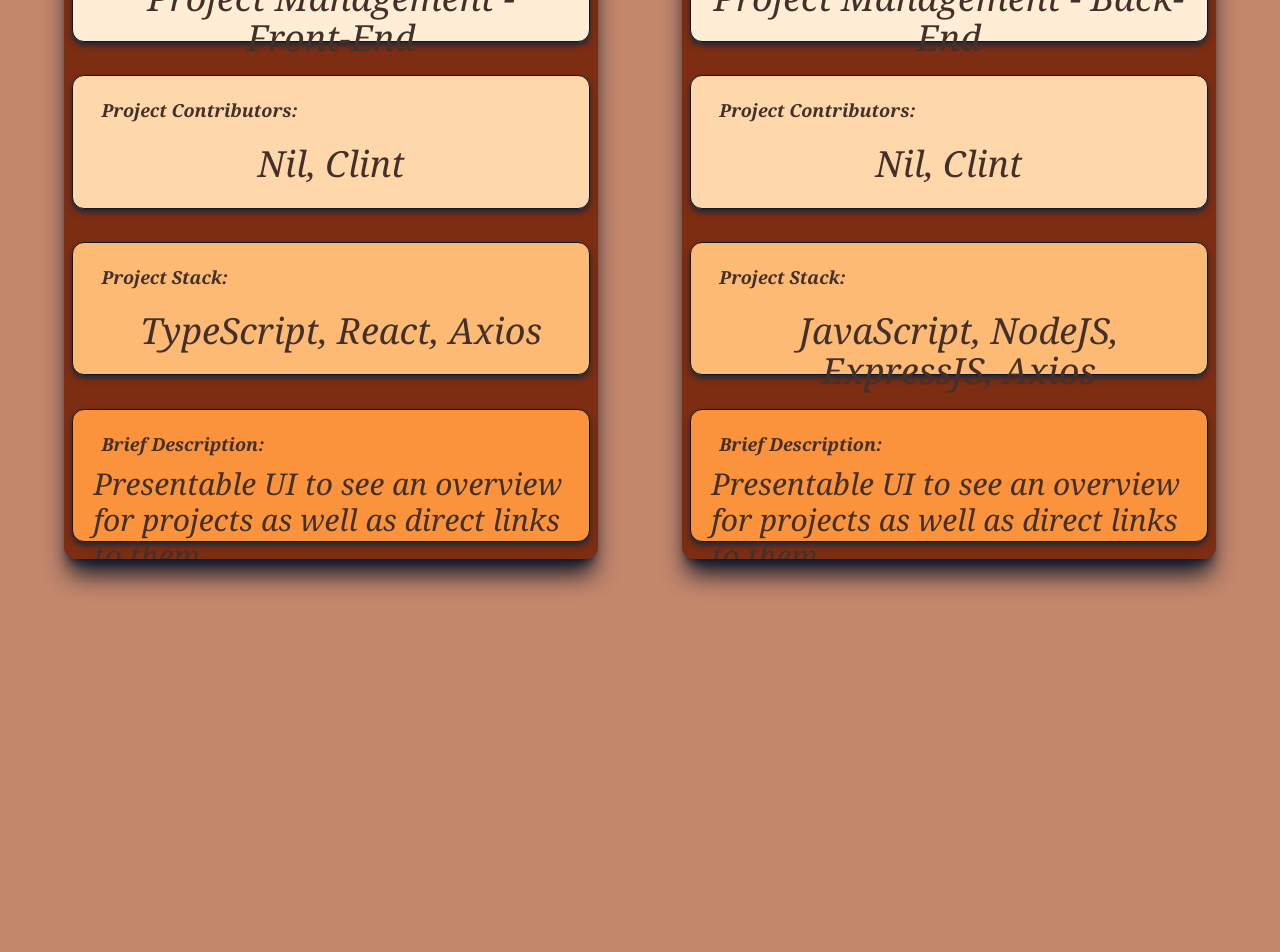
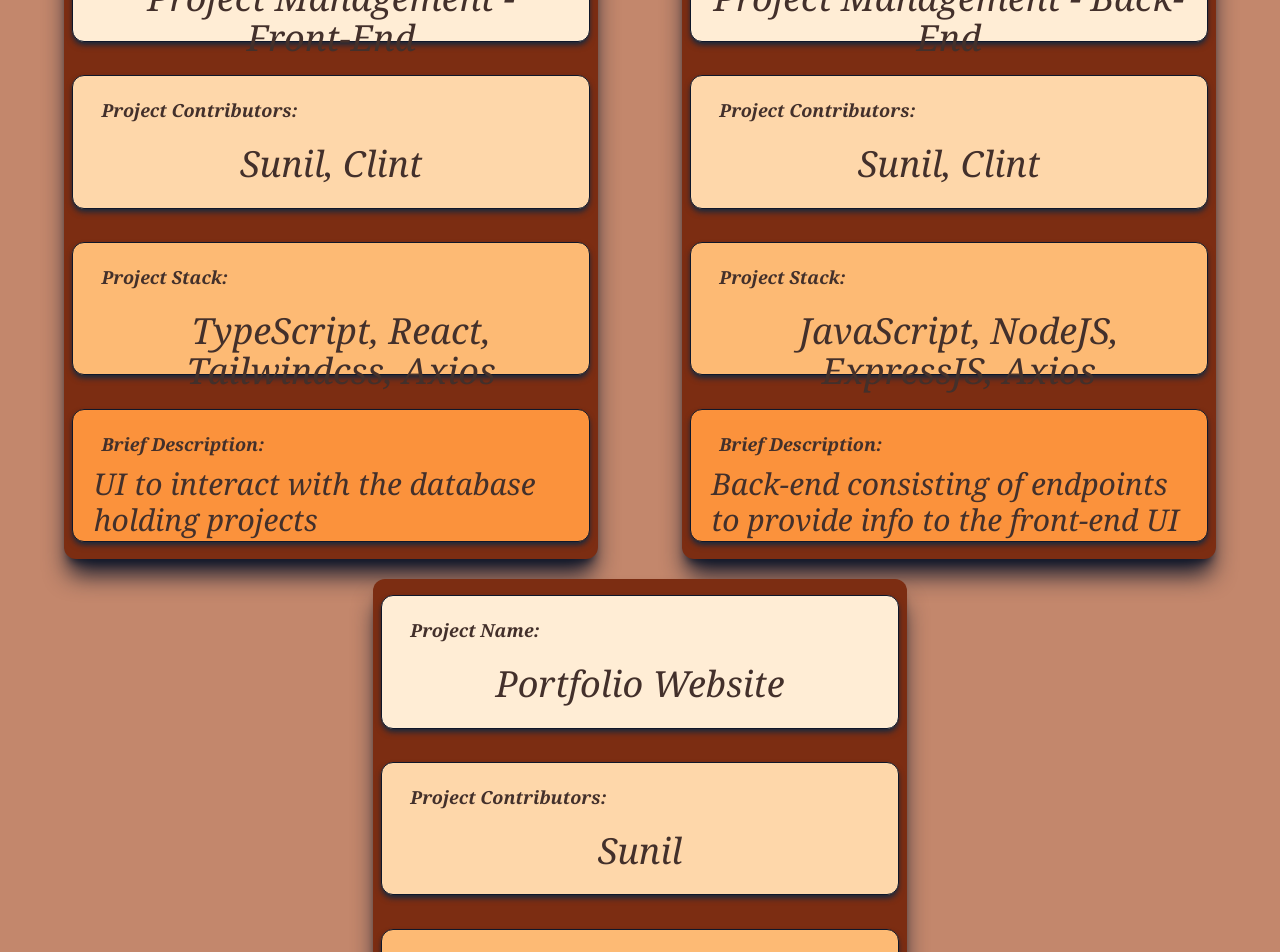
Before and after one commit to NilK15/NilK15.github.io, a React (Create React App) app: page / in a window 1280 px wide. Shown: the part 1060-2012 px from the top of the page. Before the commit the page ends 1752 px from the top, so only its background shows below. Built offline with nearby package versions, Linux system fonts and the light colour scheme.

Commit message:
added portfolio project

```diff
--- a/src/components/ProjectCard.tsx
+++ b/src/components/ProjectCard.tsx
@@ -3,7 +3,7 @@ import IProject from "../types/IProject"
 export const ProjectCard = (props: IProject) => {
     return(
             <div className="ProjectCard flex w-full h-full mx-5 lg:m-0 lg:w-5/12 lg:h-full hover:-translate-y-2 duration-200 hover:bg-orange-800 hover:border-2 hover:border-orange-200  border-black bg-orange-900  rounded-xl shadow-xl shadow-slate-900 overflow-hidden cursor-pointer whitespace-nowrap text-xl"
-            onClick={()=>{window.open(props.gitUrl)}}>
+            onClick={()=>{window.open(props.gitUrl[0])}}>
                 <div className="ProjectInfoDescContainer flex flex-col w-full " >
                     <div className="ProjectInformation flex flex-col text-3xl font-serif h-full items-center justify-around px-2 text-brown-300 ">
                         <div className="ProjectDescription flex flex-col w-full h-1/5 text-lg italic hover:-translate-y-2 duration-200 font-serif text-brown-900 mx-2 whitespace-normal bg-orange-100 rounded-xl shadow-md shadow-slate-800 border border-slate-900">
@@ -11,7 +11,7 @@ export const ProjectCard = (props: IProject) => {
                             <div className="p-5 lg:text-4xl text-2xl text-center" >{props.projectName}</div>
                         </div>
                         <div className="ProjectContributors flex flex-col w-full h-1/5 text-lg italic hover:-translate-y-2 duration-200 font-serif text-brown-900 mx-2 whitespace-normal bg-orange-200 rounded-xl shadow-md shadow-slate-800 border border-slate-900"
-                        onClick={()=>{window.open("https://github.com/NilK15/projectmanagement-frontend/graphs/contributors")}}>
+                        onClick={()=>{window.open(props.gitUrl[1])}}>
                             <label className="label pl-2 font-bold mt-5 ml-5 ">Project Contributors:</label>
                             <div className="p-5 text-center lg:text-4xl text-2xl " >{props.author}</div>
                         </div>
@@ -19,7 +19,8 @@ export const ProjectCard = (props: IProject) => {
                             <label className="label pl-2 font-bold mt-5 ml-5 ">Project Stack:</label>
                             <div className="p-5 text-center  lg:text-4xl text-2xl ml-5 md:text-2xl " >{props.projectStack}</div>
                         </div>
-                        <div className="ProjectDescription flex flex-col w-full h-1/5 text-lg italic hover:-translate-y-2 duration-200 font-serif text-brown-900 mx-2 whitespace-normal bg-orange-400 rounded-xl shadow-md shadow-slate-800 border border-slate-900">
+                        <div className="ProjectDescription flex flex-col w-full h-1/5 text-lg italic hover:-translate-y-2 duration-200 font-serif text-brown-900 mx-2 whitespace-normal bg-orange-400 rounded-xl shadow-md shadow-slate-800 border border-slate-900"
+                        onClick={()=>{window.open(props.gitUrl[2])}}>
                             <label className="label pl-2 font-bold mt-5 ml-5 ">Brief Description:</label>
                             <div className=" text-brown-900 p-5 pt-2 lg:text-3xl text-2xl mb-4 r">{props.description}</div>
                         </div>
--- a/src/pages/Dashboard.tsx
+++ b/src/pages/Dashboard.tsx
@@ -5,29 +5,48 @@ import {ProjectCard} from '../components/ProjectCard';
 import { stdout } from 'process';
 
 const frontEndUrl = "https://github.com/NilK15/projectmanagement-frontend"
+const frontendContributors = "https://github.com/NilK15/projectmanagement-frontend/graphs/contributors"
+const frontendDescription = "https://github.com/NilK15/projectmanagement-frontend#readme"
+
 const backEndUrl = "https://github.com/NilK15/projectmanagement-backend"
+const backEndContributors = "https://github.com/NilK15/projectmanagement-backend/graphs/contributors"
+const backEndDescription = "https://github.com/NilK15/projectmanagement-backend#readme"
 
-const sampleProject: IProject = {
+const portfolioUrl = "https://github.com/NilK15/portfolio"
+const portfolioContributors = "https://github.com/NilK15/portfolio/graphs/contributors"
+const portfolioDescription = "https://github.com/NilK15/portfolio#readme"
+
+const frontEndProject: IProject = {
     projectName: "Project Management - Front-End",
-    manager: "Nil",
-    author: "Nil, Clint",
-    gitUrl: frontEndUrl,
-    projectStack: "TypeScript, React, Axios",
-    description: "Presentable UI to see an overview for projects as well as direct links to them"
+    manager: "Sunil",
+    author: "Sunil, Clint",
+    gitUrl: [frontEndUrl, frontendContributors, frontendDescription],
+    projectStack: "TypeScript, React, Tailwindcss, Axios",
+    description: "UI to interact with the database holding projects"
 }
 
-const sampleProject2: IProject = {
+const backEndProject: IProject = {
     projectName: "Project Management - Back-End",
-    manager: "Nil",
-    author: "Nil, Clint",
-    gitUrl: backEndUrl,
+    manager: "Sunil",
+    author: "Sunil, Clint",
+    gitUrl: [backEndUrl, backEndContributors, backEndDescription],
     projectStack: "JavaScript, NodeJS, ExpressJS, Axios",
+    description: "Back-end consisting of endpoints to provide info to the front-end UI"
+}
+
+const portfolio: IProject = {
+    projectName: "Portfolio Website",
+    manager: "Sunil",
+    author: "Sunil",
+    gitUrl: [portfolioUrl, portfolioContributors, portfolioDescription],
+    projectStack: "TypeScript, React, Tailwindcss",
     description: "Presentable UI to see an overview for projects as well as direct links to them"
 }
 
 let projectArray: IProject[] = [];
-projectArray.push(sampleProject)
-projectArray.push(sampleProject2)
+projectArray.push(frontEndProject)
+projectArray.push(backEndProject)
+projectArray.push(portfolio)
 
 const Dashboard = () => {
 	const [data, setData] = useState([]);
--- a/src/types/IProject.tsx
+++ b/src/types/IProject.tsx
@@ -4,7 +4,7 @@ interface IProject {
     projectName: string
     manager: string
     author: string
-    gitUrl: string
+    gitUrl: string[]
     projectStack: string
     description: string
 }
```
